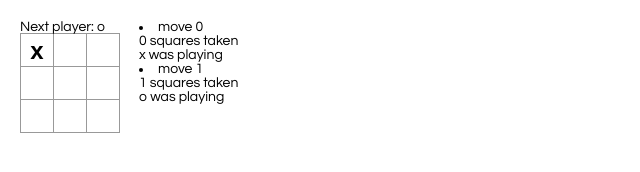
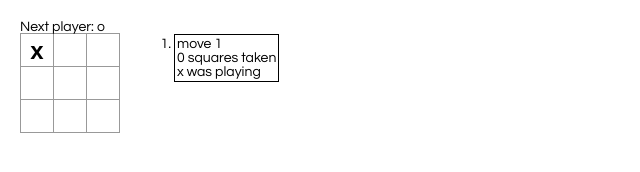
Before and after one commit to takecare/react-tutorial, a React app: page / in a window 1280 px wide. Both pictures are taken after a click on the button 37 px from the left and 50 px from the top of the page. Shown: the whole page, without its empty margins (0-640 px from the left). Built offline with nearby package versions, Linux system fonts and the light colour scheme.

Commit message:
extract history component

```diff
--- a/src/game.js
+++ b/src/game.js
@@ -1,22 +1,6 @@
 import React from 'react';
 import { Board } from './board.js';
-
-class cHistory extends React.Component {
-
-  constructor(props) {
-    super(props);
-    //
-  }
-
-  render() {
-    return (
-      <div>
-        <p></p>
-      </div>
-    )
-  }
-
-}
+import { History } from './history.js';
 
 export class Game extends React.Component {
 
@@ -64,11 +48,12 @@ export class Game extends React.Component {
 
   renderHistory(historyItem, index) {
     return (
-      <li key={index}>
-        move {index}<br/>
-        {historyItem.squares.filter(item => item != null).length} squares taken<br/>
-        {historyItem.current} was playing
-      </li>
+      <History
+        key={index}
+        index={index}
+        squares={historyItem.squares}
+        current={historyItem.current}
+      />
     )
   }
 
@@ -97,13 +82,14 @@ export class Game extends React.Component {
   }
 
   render() {
-    const current = this.state.history[this.state.history.length - 1];
+    const history = this.state.history
+    const current = history[this.state.history.length - 1];
     const winner = current.winner;
-    const moves = this.state.history.map(this.renderHistory)
+    const moves = (history.length === 1 ? [] : history.slice(0, history.length - 1))
+      .map(this.renderHistory)
 
     return (
       <div className="game">
-        <p><button className={winner ? 'show' : 'hide'} onClick={() => this.restart()}>restart</button></p>
         <div className="game-board">
           <Board
             squares={current.squares}
@@ -114,7 +100,8 @@ export class Game extends React.Component {
         </div>
         <div className="game-info">
           <div>{/* TODO */}</div>
-            {moves}
+          <ol>{moves}</ol>
+          <p><button className={winner ? 'show' : 'hide'} onClick={() => this.restart()}>restart</button></p>
         </div>
       </div>
     );
--- /dev/null
+++ b/src/history.js
@@ -0,0 +1,11 @@
+import React from 'react';
+
+export const History = (props) => {
+  return (
+    <li className="history">
+        move {props.index + 1}<br/>
+        {props.squares.filter(item => item != null).length} squares taken<br/>
+        {props.current} was playing
+      </li>
+  );
+}
--- a/src/index.css
+++ b/src/index.css
@@ -49,6 +49,12 @@ ol, ul {
   margin-left: 20px;
 }
 
+.history {
+  border: 1px solid black;
+  margin: 5px;
+  padding: 2px;
+}
+
 .hide {
   display: none;
 }
```
